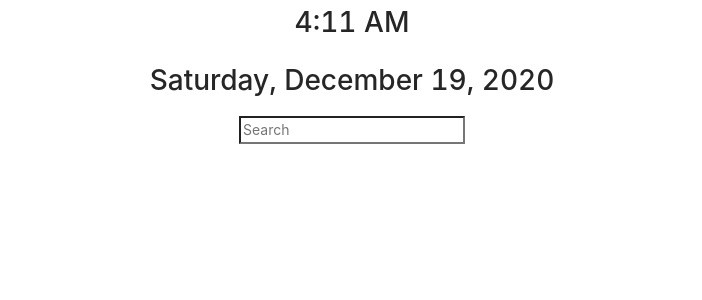
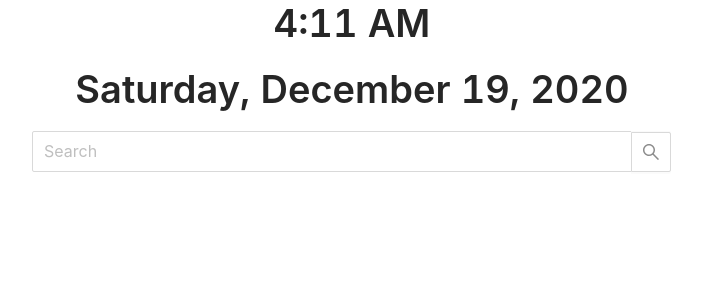
Before and after one commit to akshayheda/OtterTab, a React (Create React App) app in the folder ottertab/: page / in a window 1280 px wide. Shown: the top 300 px of the page, without its empty margins (288-990 px from the left). Built offline with nearby package versions, Linux system fonts and the light colour scheme.

Commit message:
moved to antd styling lib

```diff
--- a/ottertab/src/App.js
+++ b/ottertab/src/App.js
@@ -1,15 +1,12 @@
 import logo from './logo.svg';
 import './App.css';
-import { Clock } from './components/clock.js';
-import { Day } from './components/day.js';
-import { SearchBar} from './components/search.js';
+import { Center } from './components/core.js';
+
 
 function App() {
   return (
     <div className="App">
-        <Clock/>
-        <Day/>
-        <SearchBar/>
+        <Center/>
     </div>
   );
 }
--- a/ottertab/src/components/clock.js
+++ b/ottertab/src/components/clock.js
@@ -1,9 +1,12 @@
 // import statements
 import React, {useState, useEffect} from 'react';
+import { Text } from './text.js';
 
 // options to be passed into the date object
 // TODO: make options settable
 const TIME_OPTIONS = {'hour12':true, hour:'numeric', minute:'numeric'};
+
+
 
 
 // components can be defined as functions using arrow notation
@@ -24,5 +27,5 @@ export const Clock = () => {
     });
 
     // a functional component returns back what it wants to be displayed.
-    return <h1>{time}</h1>
+    return <Text>{time}</Text>
 }
--- /dev/null
+++ b/ottertab/src/components/core.js
@@ -0,0 +1,21 @@
+import React from 'react';
+import { Clock } from './clock.js';
+import { Day } from './day.js';
+import { SearchBar } from './search.js';
+
+import {Row, Col} from 'antd';
+
+
+export const Center = () => {
+    return <div>
+            <Row justify='center'>
+                <Clock/>
+            </Row>
+            <Row justify='center'>
+                <Day/>
+            </Row>
+            <Row justify='center' span={12}>
+                <SearchBar/>
+            </Row>
+        </div>;
+}
--- a/ottertab/src/components/day.js
+++ b/ottertab/src/components/day.js
@@ -1,4 +1,6 @@
 import React, {useState, useEffect} from 'react';
+import { Text } from './text.js';
+
 
 const DATE_OPTIONS = {weekday: 'long', year: 'numeric', month: 'long', day: 'numeric'};
 
@@ -15,5 +17,5 @@ export const Day = () => {
             setDay(getCurrentDay());
           }, 60*1000);
     });
-    return <h1>{day}</h1>
+    return <Text>{day}</Text>
 }
--- a/ottertab/src/components/search.js
+++ b/ottertab/src/components/search.js
@@ -1,33 +1,26 @@
 import React, {state, useState} from 'react';
 import styled from 'styled-components';
 import { isURL } from 'validator';
+import { Input } from "antd";
 
 const HTTP = "https://";
 const WWW = "www.";
 const SEARCH_URL = "http://www.google.com/search?q=";
 
 const URL_OPTIONS = {"require_protocol": true};
-
-
-const Input = styled.input`
-
-`;
-
-
+const { Search } = Input;
 
 export const SearchBar = () => {
     const [text, setInputText] = useState("");
 
 
-    const handleSubmit = (event) => {
-        event.preventDefault();
+    const handleSubmit = () => {
         // check to see if it has http
         if (isURL(text, URL_OPTIONS)) {
             window.location.href = text;
         }
         // check if the rest is a url (can prepend protocol)
         else if (isURL(text)) {
-            console.log(text);
             if (text.substring(0, 4) === WWW) {
                 window.location.href = HTTP + text;
             }
@@ -35,21 +28,20 @@ export const SearchBar = () => {
                 window.location.href = HTTP + WWW + text;
             }
         }
+        // search query case
         else {
             window.location.href = SEARCH_URL + text;
         }
     }
 
-
-    return <form
-        onSubmit={(event) => handleSubmit(event)}
-         >
-            <Input
+    return <Search
+                style={{width: '50%'}}
+                onSearch={handleSubmit}
+                size='large'
                 type = 'text'
                 value = {text}
                 onChange={(event) => setInputText(event.target.value)}
                 placeholder="Search"
 
             />
-        </form>;
 }
--- /dev/null
+++ b/ottertab/src/components/text.js
@@ -0,0 +1,8 @@
+import React from 'react';
+import { Typography } from 'antd';
+import styled from 'styled-components';
+
+const { Title } = Typography;
+export const Text = styled(Title)`
+    color: red;
+`;
```
